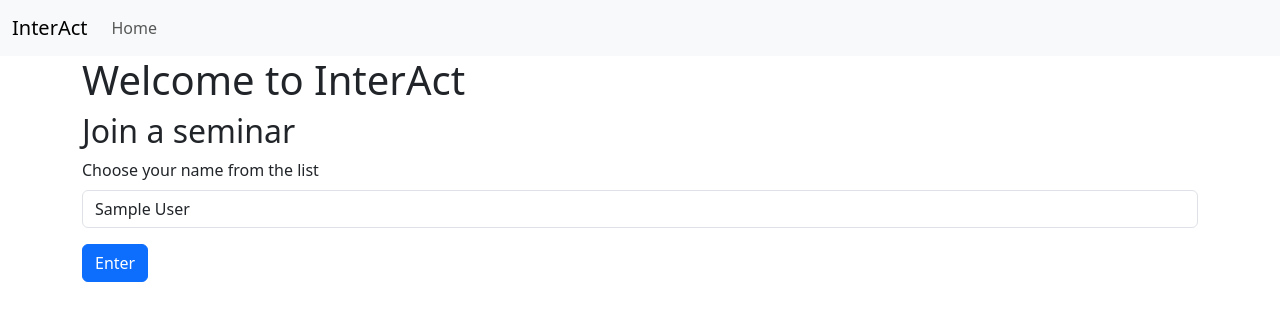
After one commit to erikroos/interact-poc, a Flask app: page /students/join/1 in a window 1280 px wide. The commit adds this page. Shown: the top 321 px of the page. Run offline with Flask 3, Linux system fonts and the light colour scheme; tables that the repository leaves empty hold one stand-in row (values such as "Sample post"); parts of the project's set-up code (start-up, migrations or seed data) failed here and were passed over.

Commit message:
Students can now join a seminar

```diff
--- a/interact/students/forms.py
+++ b/interact/students/forms.py
@@ -1,6 +1,10 @@
 from flask_wtf import FlaskForm
-from wtforms import StringField, SubmitField, validators
+from wtforms import StringField, SubmitField, SelectField, validators
 
 class JoinForm(FlaskForm):
     code = StringField("Seminar code", validators=[validators.DataRequired()])
     submit = SubmitField("Join")
+
+class JoinWithNameForm(FlaskForm):
+    name = SelectField("Choose your name from the list")
+    submit = SubmitField("Enter")
--- /dev/null
+++ b/interact/students/templates/join.html
@@ -0,0 +1,17 @@
+{% extends "base.html" %}
+
+{% block title %}
+InterAct for Students
+{% endblock %}
+
+{% block content %}
+<h1>Welcome to InterAct</h1>
+<h2>Join a seminar</h2>
+<form method="POST">
+    {{ form.hidden_tag() }}
+    <div class="mb-3">
+        {{ form.name.label(class="form-label") }} {{ form.name(class="form-control") }}
+    </div>
+    {{ form.submit(class="btn btn-primary") }}
+</form>
+{% endblock %}
--- a/interact/students/views.py
+++ b/interact/students/views.py
@@ -1,6 +1,7 @@
-from flask import Blueprint, render_template, request, flash
-from interact.students.forms import JoinForm
-from interact.teachers.models import Seminar
+from flask import Blueprint, render_template, request, flash, redirect, url_for
+from interact import db
+from interact.students.forms import JoinForm, JoinWithNameForm
+from interact.teachers.models import Seminar, Student
 
 students_blueprint = Blueprint('students', __name__, template_folder='templates')
 
@@ -11,10 +12,31 @@ def index():
         if form.validate_on_submit:
             seminar = Seminar.query.filter_by(code=form.code.data, active=True).first()
             if seminar is not None:
-                # TODO redirect
-                return f"Now joining {seminar.name}"
+                return redirect(url_for("students.join", id=seminar.id))
             else:
                 flash("This seminar cannot be joined at the moment")
         else:
             flash("Form not filled in correctly")
     return render_template("index_students.html", form=form)
+
+@students_blueprint.route("/join/<int:id>", methods=["POST", "GET"])
+def join(id:int):
+    seminar = Seminar.query.filter_by(id=id).first()
+    form = JoinWithNameForm()
+    form.name.choices = [(student.id, student.name) for student in seminar.students]
+    if request.method == "POST":
+        if form.validate_on_submit:
+            student = Student.query.filter_by(id=form.name.data).first()
+            if student is not None:
+                student.joined = True
+                db.session.commit()
+                return redirect(url_for("students.seminar", seminar_id=seminar.id, student_id=student.id))
+            else:
+                flash("Unknown student")
+        else:
+            flash("Form not filled in correctly")
+    return render_template("join.html", form=form)
+
+@students_blueprint.route("/seminar/<int:seminar_id>/<int:student_id>")
+def seminar(seminar_id:int, student_id:int):
+    return f"Welcome {student_id} to {seminar_id}"
--- a/interact/teachers/models.py
+++ b/interact/teachers/models.py
@@ -24,9 +24,11 @@ class Seminar(db.Model):
 class Student(db.Model):
     id = db.Column(db.Integer, primary_key=True)
     name = db.Column(db.String(50), nullable=False)
+    joined = db.Column(db.Boolean, default=False)
     seminar_id = db.Column(db.Integer, db.ForeignKey("seminar.id"))
     seminar = db.relationship("Seminar", back_populates="students")
 
     def __init__(self, name, seminar_id):
         self.name = name
+        self.joined = False
         self.seminar_id = seminar_id
--- a/interact/teachers/templates/index_teachers.html
+++ b/interact/teachers/templates/index_teachers.html
@@ -27,7 +27,7 @@ InterAct for Teachers
                 Enroll students ({{seminar.students|length}} / {{seminar.nr_students}} max)
             </a>
             <a class="list-group-item list-group-item-action flex-fill" href="{{ url_for('teachers.activate', id=seminar.id) }}">
-                {% if seminar.active %}Close{% else %}Open{% endif %}
+                {% if seminar.active %}OPEN{% else %}CLOSED{% endif %} (click to {% if seminar.active %}close{% else %}open{% endif %})
             </a>
             <a class="list-group-item list-group-item-action flex-fill" href="">Edit</a>
             <a class="list-group-item list-group-item-action flex-fill" href="{{ url_for('teachers.delete', id=seminar.id) }}">
--- a/interact/templates/base.html
+++ b/interact/templates/base.html
@@ -10,13 +10,13 @@
 <body>
     <nav class="navbar navbar-expand-lg bg-body-tertiary">
         <div class="container-fluid">
-          <a class="navbar-brand" href="#">InterAct</a>
+          <a class="navbar-brand" href="{{url_for('home')}}">InterAct</a>
           <button class="navbar-toggler" type="button" data-bs-toggle="collapse" data-bs-target="#navbarNavAltMarkup" aria-controls="navbarNavAltMarkup" aria-expanded="false" aria-label="Toggle navigation">
             <span class="navbar-toggler-icon"></span>
           </button>
           <div class="collapse navbar-collapse" id="navbarNavAltMarkup">
             <div class="navbar-nav">
-              <a class="nav-link" href="{{url_for('home')}}">Home</a>
+              <a class="nav-link" href="{% if request.endpoint.startswith('teachers') %}{{url_for('teachers.index')}}{% else %}{{url_for('students.index')}}{% endif %}">Home</a>
               {% if request.endpoint.startswith('teachers') %}
                 {% if current_user.is_authenticated %}
                 <a class="nav-link" href="{{url_for('teachers.logout')}}">Log out</a>
```
